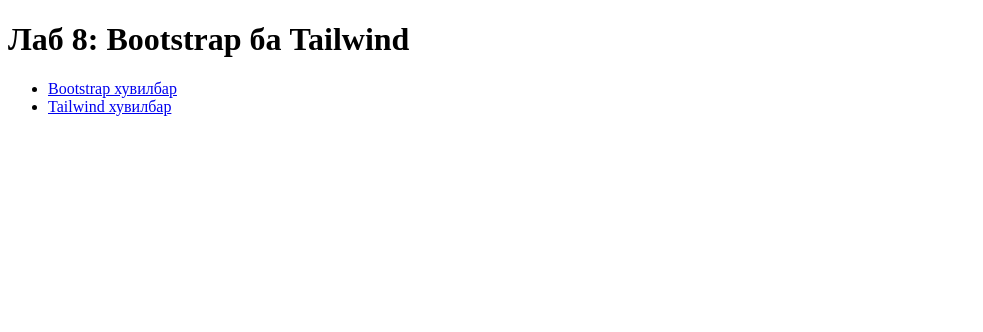
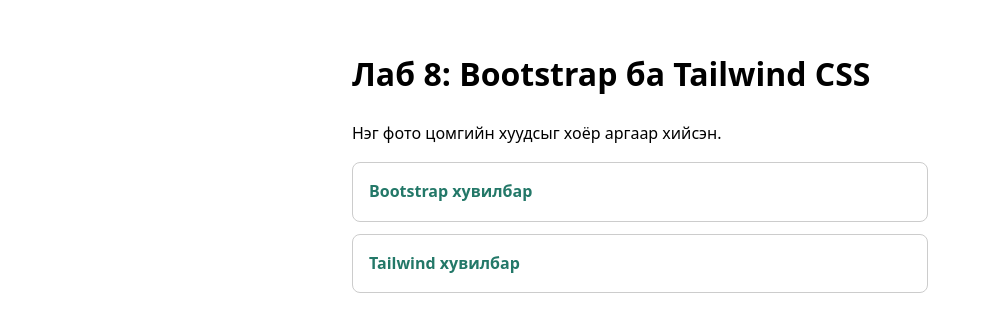
Before and after one commit to Tuugii0930/web-zohiomj-lab8, a plain HTML site: page index.html in a window 1280 px wide. Shown: the whole page, without its empty margins (0-983 px from the left). Drawn offline with Linux system fonts and the light colour scheme.

Commit message:
Style index

```diff
--- a/index.html
+++ b/index.html
@@ -1,11 +1,19 @@
 <!DOCTYPE html>
 <html lang="mn">
-<head><meta charset="UTF-8"><meta name="viewport" content="width=device-width, initial-scale=1"><title>Лаб 8</title></head>
+<head>
+  <meta charset="UTF-8">
+  <meta name="viewport" content="width=device-width, initial-scale=1">
+  <title>Лаб 8</title>
+  <style>
+    body { font-family: system-ui, sans-serif; max-width: 36rem; margin: 3rem auto; padding: 0 1rem; line-height: 1.6; }
+    a { display: block; margin: .75rem 0; padding: 1rem; border: 1px solid #ccc; border-radius: .5rem; color: #237868; font-weight: 600; text-decoration: none; }
+    a:hover { background: #f0f7f5; }
+  </style>
+</head>
 <body>
-  <h1>Лаб 8: Bootstrap ба Tailwind</h1>
-  <ul>
-    <li><a href="bootstrap/">Bootstrap хувилбар</a></li>
-    <li><a href="tailwind/">Tailwind хувилбар</a></li>
-  </ul>
+  <h1>Лаб 8: Bootstrap ба Tailwind CSS</h1>
+  <p>Нэг фото цомгийн хуудсыг хоёр аргаар хийсэн.</p>
+  <a href="bootstrap/">Bootstrap хувилбар</a>
+  <a href="tailwind/">Tailwind хувилбар</a>
 </body>
 </html>
```
